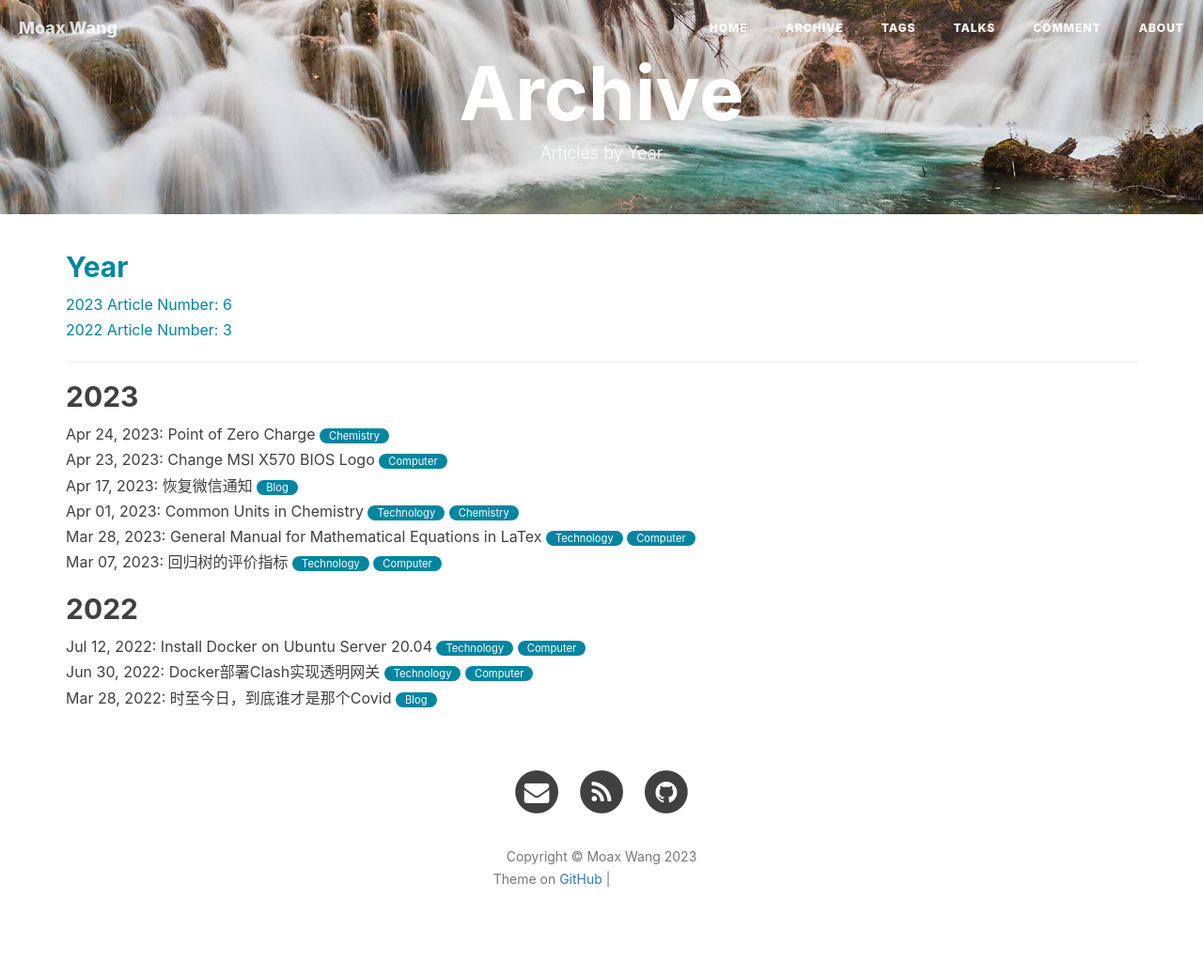
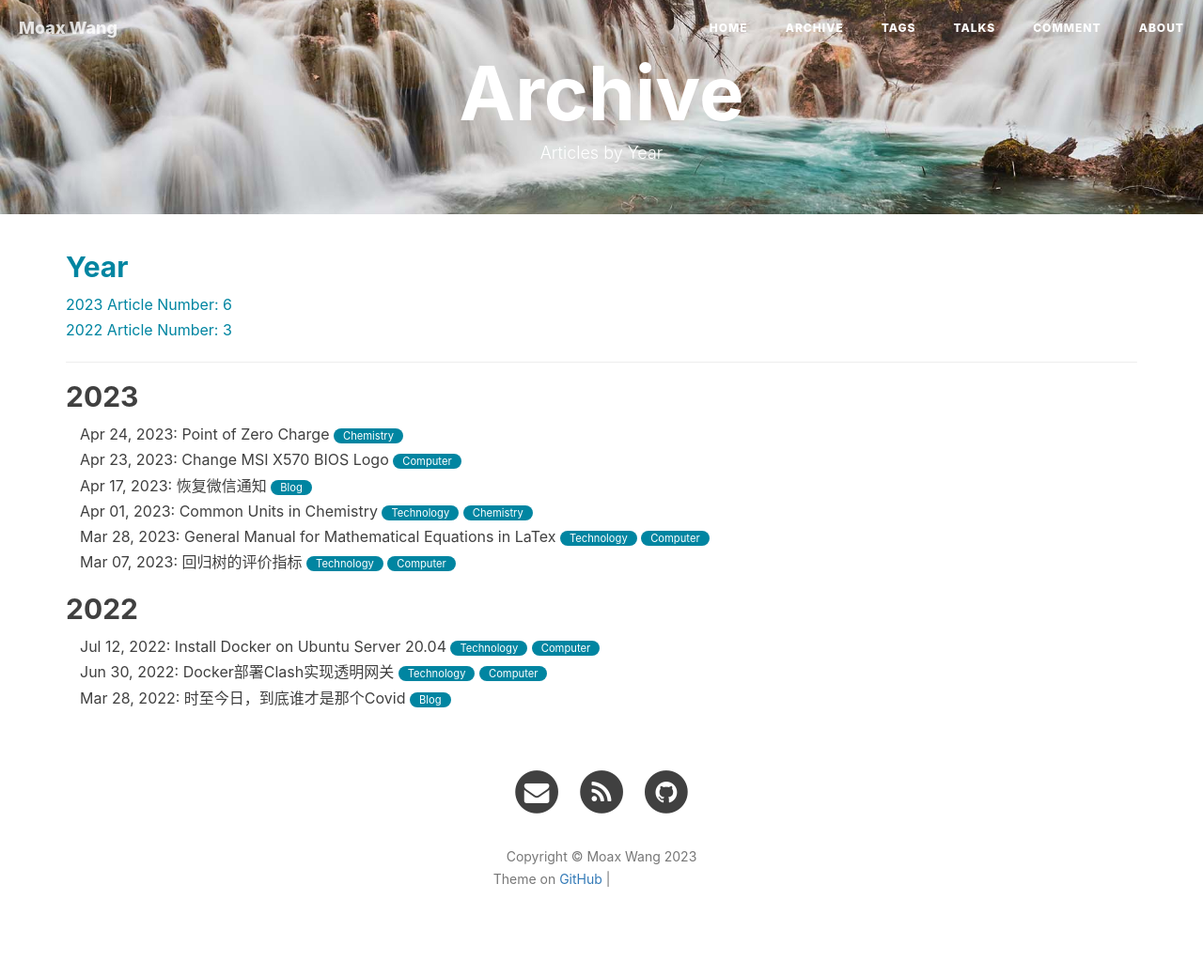
Before and after one commit to WinchellWang/winchellwang.github.io, a Jekyll site: the page built from 1archive.html, in a window 1280 px wide. Shown: the whole page at 94% size. Built offline with Jekyll 4.4.1, drawn with Linux system fonts in a browser that asks for light colours; nearby versions of some CDN libraries; comment, search, counter and statistics services are not loaded; grey boxes are pictures that could not be loaded.

Commit message:
Layout Update

```diff
--- a/1archive.html
+++ b/1archive.html
@@ -76,6 +76,7 @@ permalink: /archive/
 		<h2 id="{{ post.date | date: '%Y'}}">{{ post.date | date: '%Y' }}</h2>
 	{% endif %}
 	{% endunless %}
+	<div class="container">
 	<li style="list-style:none; padding:0">{{ post.date | date: "%b %d, %Y" }}:
 		<a href="{{ post.url }}" style="text-decoration: none">{{ post.title }}</a>
 		{% for tag in post.tags %}
@@ -83,7 +84,7 @@ permalink: /archive/
 			{{ tag }}
 		</a>
 		{% endfor %}
-	</li>
+	</li></div>
 {% endfor %}
 </ul>
 
--- a/3talk.html
+++ b/3talk.html
@@ -101,7 +101,7 @@ permalink: /talk/
     text-align: center;
     height: 20px;
     line-height: 20px;
-    margin: -1px -1px 0px -1px;
+    margin: 0;
 }
 
 .page-action-calendar .sub-day {
```
